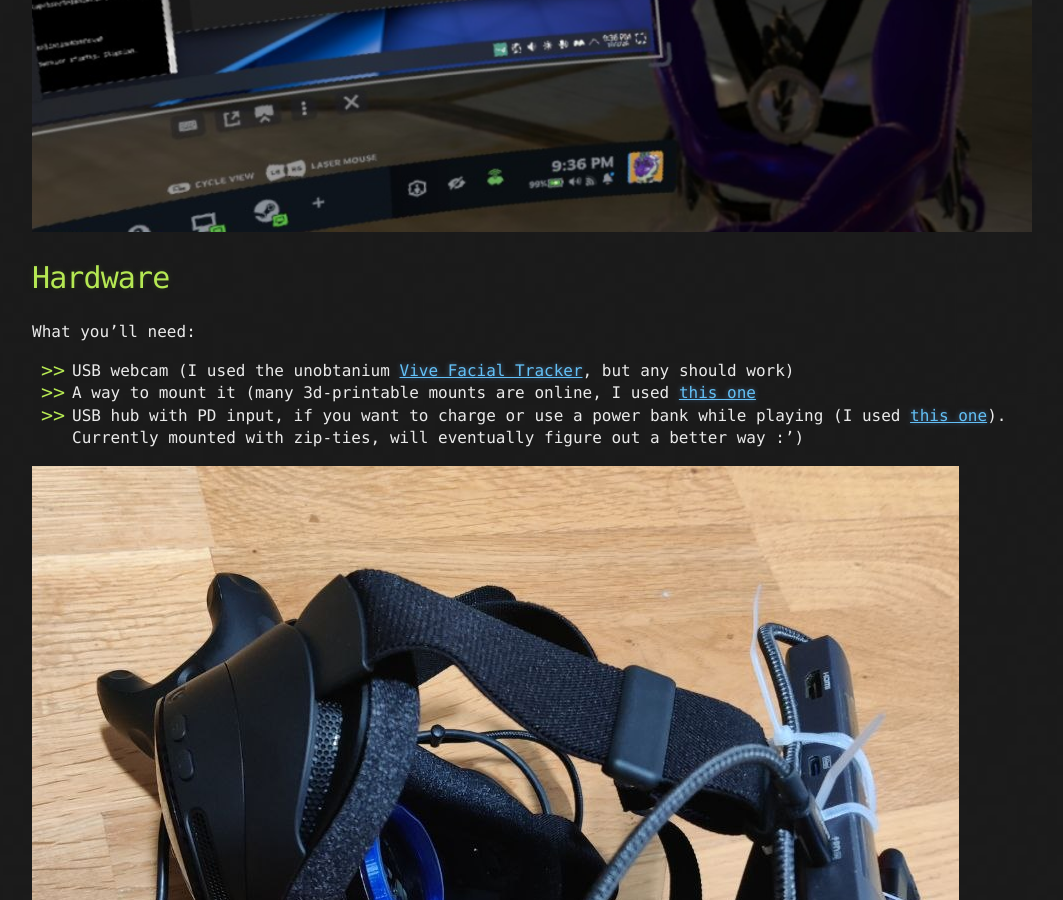
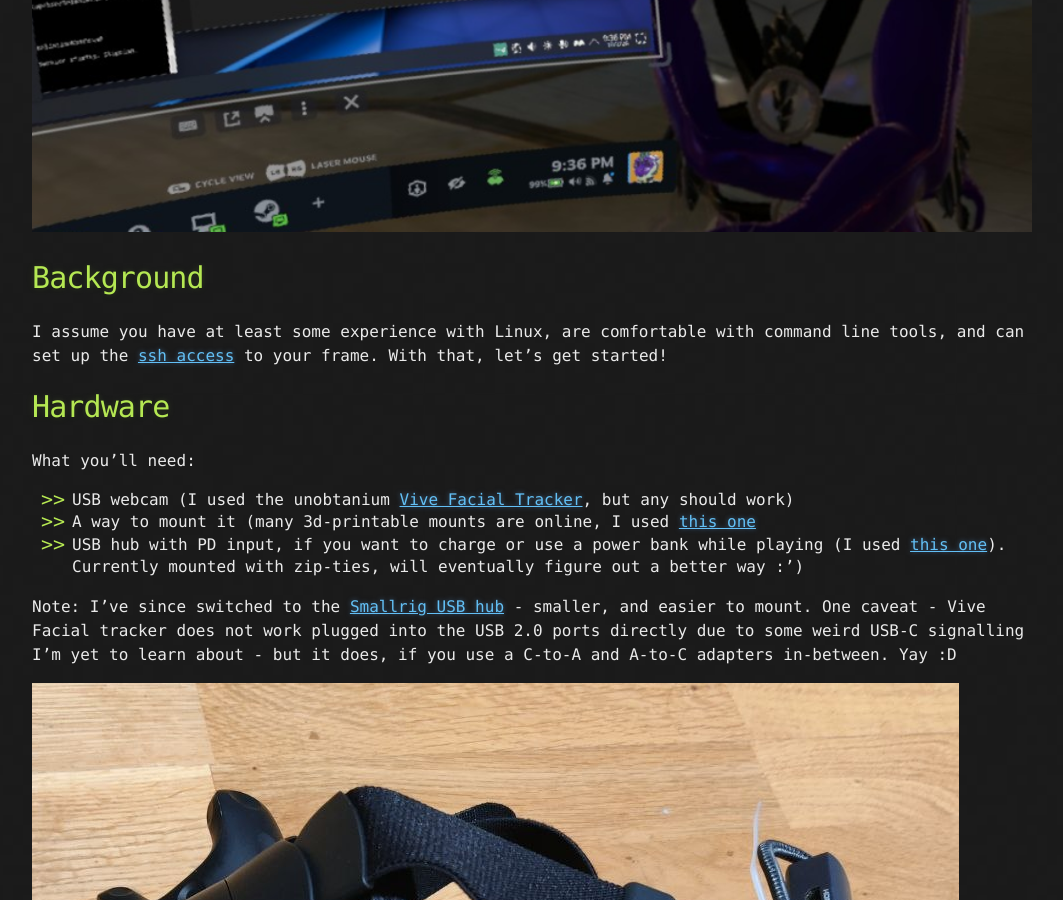
Before and after one commit to elastosaur/elastosaur.github.io, a Jekyll site: the page built from docs/_posts/2026-10-03-steam_frame_face_tracking.md, in a window 1280 px wide and 900 px high, scrolled down 670 px. Shown: the whole window, without its empty margins (108-1171 px from the left). Built offline with Jekyll 4.4.1, drawn with Linux system fonts in a browser that asks for light colours; the repository's description, which GitHub fills in, is left out; some of the changed text lies outside the part shown.

Commit message:
Added intro, small updates

````diff
--- a/docs/_posts/2026-10-03-steam_frame_face_tracking.md
+++ b/docs/_posts/2026-10-03-steam_frame_face_tracking.md
@@ -6,12 +6,18 @@ comments: true
 
 ![Face tracking working in VRChat!](/assets/face_vr.png)
 
+# Background
+
+I assume you have at least some experience with Linux, are comfortable with command line tools, and can set up the [ssh access](https://partner.steamgames.com/doc/steamhardware/steamframe/debugging#3) to your frame. With that, let's get started!
+
 # Hardware
 
 What you'll need:
  - USB webcam (I used the unobtanium [Vive Facial Tracker](https://docs.vrcft.io/docs/hardware/addons/vive/face-tracker), but any should work)
  - A way to mount it (many 3d-printable mounts are online, I used [this one](https://www.printables.com/model/1859624-steam-frame-vive-tracker-mount-front-with-babble)
  - USB hub with PD input, if you want to charge or use a power bank while playing (I used [this one](https://www.anker.com/products/a8365)). Currently mounted with zip-ties, will eventually figure out a better way :')
+
+Note: I've since switched to the [Smallrig USB hub](https://www.smallrig.com/eu/USB-C-Hub-4-in-1-PD-USB-C-3-1-USB-C-2-0-with-Audio-Adapter-4598.html) - smaller, and easier to mount. One caveat - Vive Facial tracker does not work plugged into the USB 2.0 ports directly due to some weird USB-C signalling I'm yet to learn about - but it does, if you use a C-to-A and A-to-C adapters in-between. Yay :D
 
 ![Picture of my hardware setup](/assets/frame_hardware_1.png)
 
@@ -165,7 +171,6 @@ sudo insmod ./drivers/media/usb/uvc/uvcvideo.ko
 dmesg will show the camera being found at this point, hopefully. Make sure it's plugged in! :D
 
 
-
 ## Baballonia
 
 
@@ -199,6 +204,12 @@ Make a launch script for baballonia: `~/bin/baballonia`
 # TODO: auto-detect the camera and update the baballonia settings
 # TODO: auto-detect steam streaming host and update the IP in settings?
 
+# Need to reload the modules we've built after reboot, so do it here, why not
+# I haven't found a way to do this persistently in a reliable way yet, not 100% sure what gets erased during OS update
+# using run0 to get a graphical prompt on desktop, but still being able to work in terminal too
+DRIVERS="$HOME/linux-6.18.0/drivers"
+run0 modprobe "$DRIVERS"/media/{common/{videobuf2/videobuf2-vmalloc,uvc},usb/uvc/uvcvideo}.ko
+
 "$HOME/Baballonia/src/Baballonia.Desktop/bin/Release/net10.0/linux-arm64/Baballonia.Desktop"
 ```
 
````
